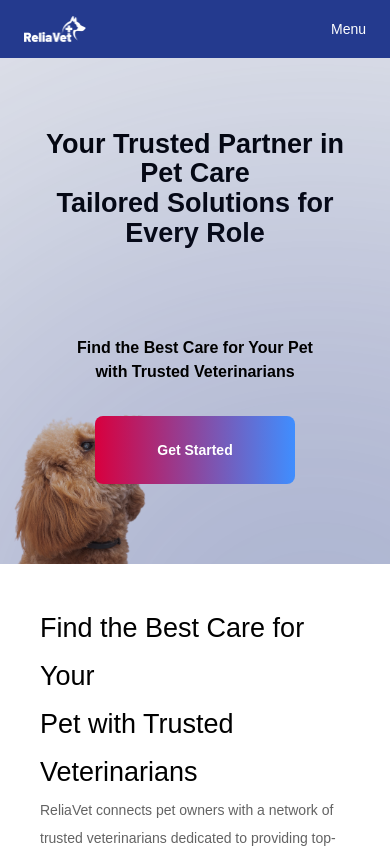
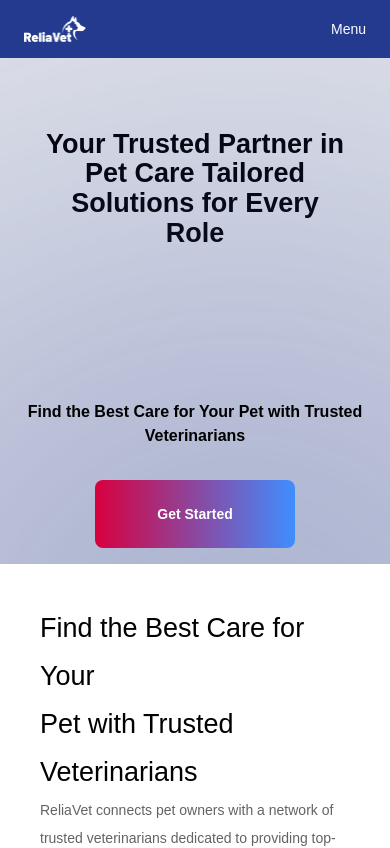
Before and after one commit to Devgod-1/reliavet-next, a Next.js app: page / in a window 390 px wide. Shown: the top 848 px of the page. Built offline with nearby package versions, Linux system fonts and the light colour scheme; a web font is replaced by a local one.

Commit message:
fix: landing page hero section

```diff
--- a/src/app/(home)/contents/Hero.jsx
+++ b/src/app/(home)/contents/Hero.jsx
@@ -6,11 +6,11 @@ import { useRouter } from "next/navigation";
 const Hero = () => {
   const router = useRouter();
   return (
-    <section className="bg-[#ECEDF0] 2xl:h-[90vh] xl:h-[90vh] lg:h-[80vh] h-[60vh] overflow-hidden">
+    <section className="bg-[#ECEDF0] 2xl:h-[calc(100vh-80px)] xl:h-[calc(100vh-80px)] lg:h-[80vh] h-[60vh] overflow-hidden">
       <div className="container flex flex-col items-center mx-auto pt-8 2xl:pt-12 justify-between h-full">
         <div className="flex flex-col items-center p-10 text-center">
           <h1 className="font-bold leading-[1.1] text-[27px] md:text-[35px] lg:text-[40px] xl:text-[50px] 2xl:text-[68px]">
-            Your Trusted Partner in Pet Care <br />
+            Your Trusted Partner in Pet Care <br className="hidden lg:block" />
             Tailored Solutions for Every Role
           </h1>
 
@@ -35,14 +35,14 @@ const Hero = () => {
         <div className="flex items-center gap-12 relative after:absolute after:content-[''] after:w-[800px] after:h-[800px] after:rounded-full after:bg-primary after:blur-[300px] after:top-[calc(100%-18rem)] after:left-[-10rem] after:opacity-70 after:z-[1]">
           <Image
             src="/assets/images/hero_section_1.png"
-            className="sm:w-full !w-[70%] relative max-sm:absolute z-[2] max-sm:-bottom-0 max-sm:-left-[35%]"
+            className="sm:w-full !w-[70%] relative max-sm:absolute z-[2] max-sm:-bottom-0 max-sm:-left-[35%] hidden lg:block"
             alt="hero"
             width={600}
             height={420}
           />
-          <div className="w-full flex flex-col items-end justify-center max-sm:mb-20 relative z-[2]">
+          <div className="w-full flex flex-col items-end pb-4 justify-center relative z-[2]">
             <h4 className="font-bold 2xl:text-[32px] xl:text-[26px] lg:text-[20px] sm:text-[18px] text-[16px] sm:text-nowrap text-center">
-              Find the Best Care for Your Pet <br /> with Trusted Veterinarians
+              Find the Best Care for Your Pet <br className="hidden lg:block"/> with Trusted Veterinarians
             </h4>
             <button className="bg-gradient-to-r from-[#D8003E] to-[#3F8EFF] p-4 py-6 2xl:p-6 2xl:py-8 w-full text-white max-w-[200px] 2xl:max-w-[250px] text-sm font-bold rounded-lg mt-8 mx-auto">
               Get Started
--- a/src/app/layout.js
+++ b/src/app/layout.js
@@ -9,8 +9,8 @@ import ContactUs from "@/components/ContactUs";
 
 
 export const metadata = {
-  title: "Create Next App",
-  description: "Generated by create next app",
+  title: "Reliavet Next App",
+  description: "Paul",
 };
 
 export default async function RootLayout({ children }) {
```
Also changed, not shown: 1 other file (tests, documents, lock files or other folders).
